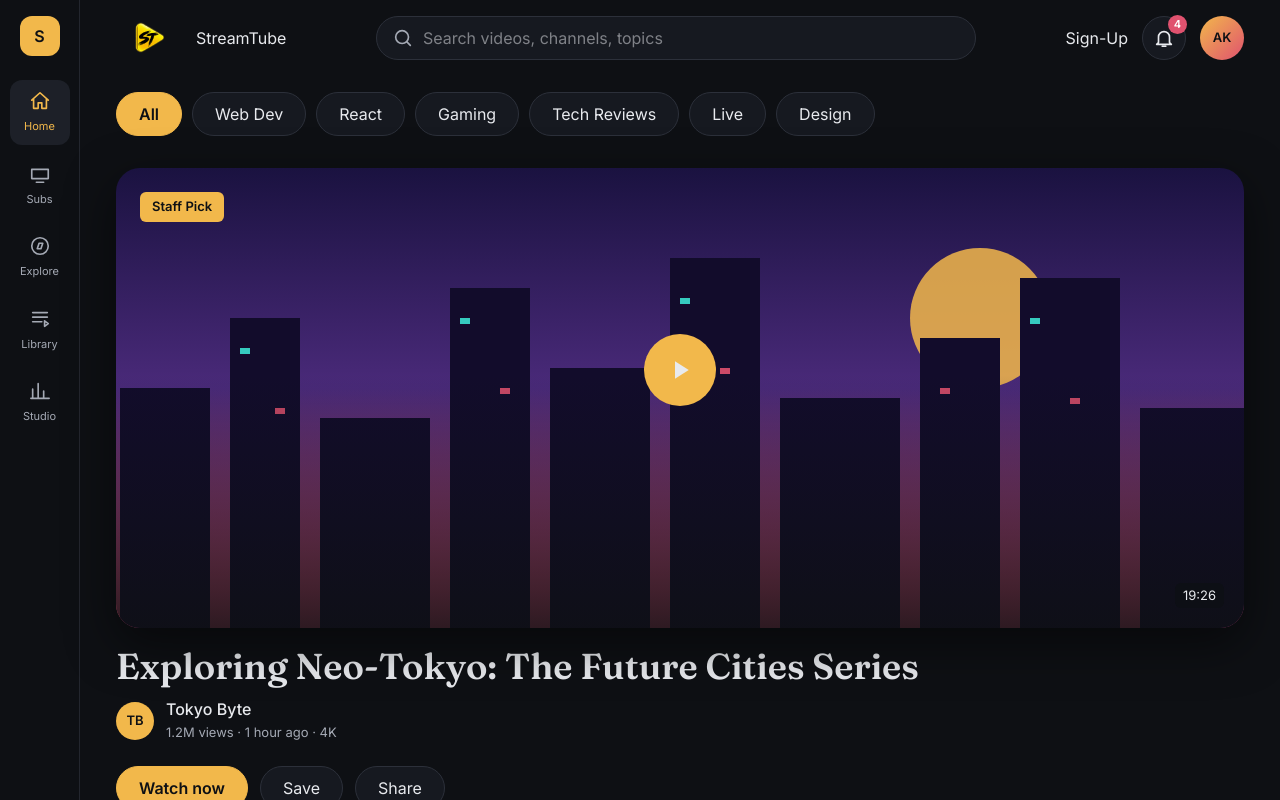
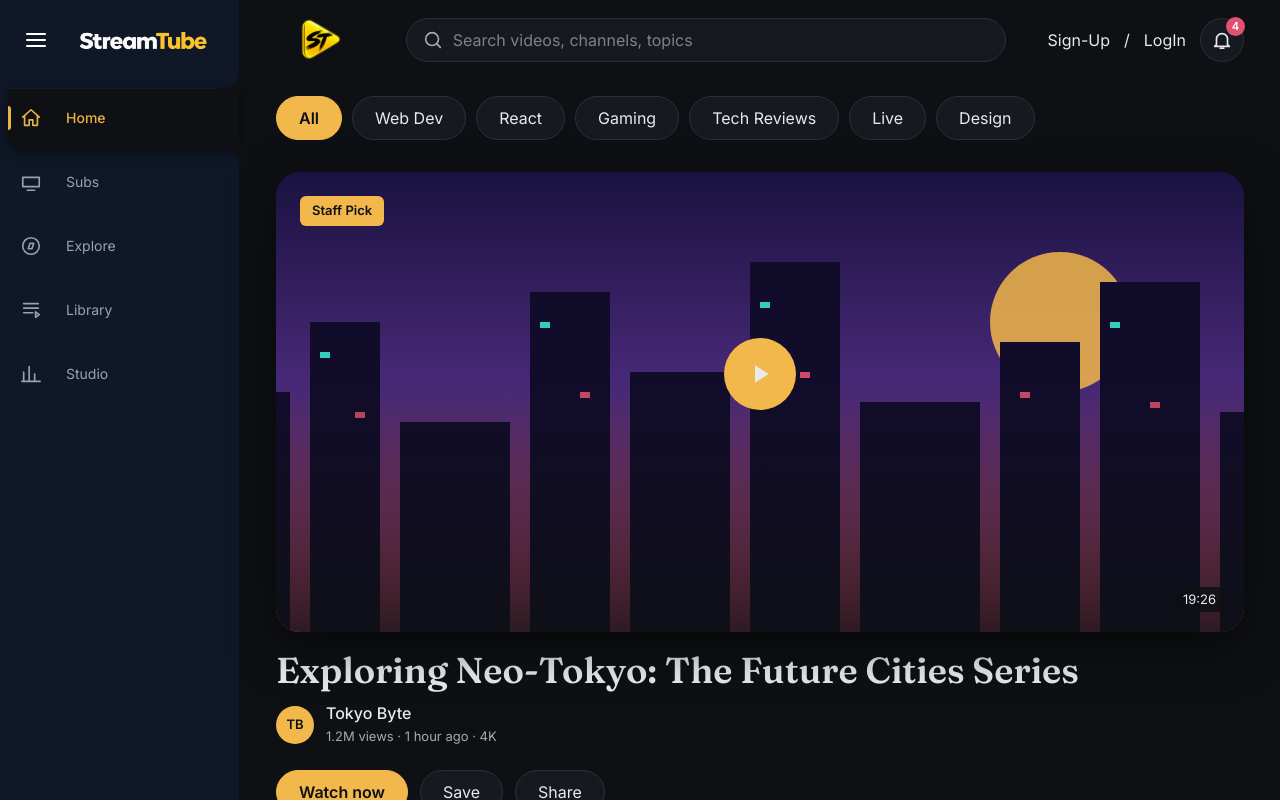
Before and after one commit to dev-manvendra/StreamTube, a React (Vite) app in the folder client/: page / in a window 1280 px wide. Shown: the top 800 px of the page. Built offline with nearby package versions, Linux system fonts and the light colour scheme.

Commit message:
feat: enhance Sidebar and TopBar components with user interaction and navigation improvements

```diff
--- a/client/src/components/Layout.jsx
+++ b/client/src/components/Layout.jsx
@@ -1,5 +1,7 @@
 import { NavLink, useLocation, useNavigate, useSearchParams } from "react-router-dom";
 import { Icon, ICONS } from "./ui";
+import React, {useState} from "react";
+import axios from "axios";
 
 const NAV = [
   ["home", "Home", "/"],
@@ -8,30 +10,120 @@ const NAV = [
   ["library", "Library", "/library"],
   ["studio", "Studio", "/studio"],
 ];
+export const Sidebar = ({ isExpanded, setIsExpanded }) => {
+  const navigate = useNavigate()
+  const { pathname } = useLocation();
 
-export const Sidebar = () => {
-  const { pathname } = useLocation();
   return (
-    <nav className="side" aria-label="Primary">
-      <div className="logo">S</div>
-      {NAV.map(([k, l, path]) => (
+    <nav
+      onMouseEnter={()=>setIsExpanded(true)}
+      onMouseLeave={()=>setIsExpanded(false)}
+      className={`h-full bg-gray-900 text-white transition-all duration-300 flex flex-col pl-2 border-r border-[#0E1014] ${
+        isExpanded ? "w-60" : "w-18"
+      }`}
+      aria-label="Primary"
+    >
+      {/* Header with Hamburger Menu Button */}
+      <div
+
+      className="flex items-center h-20 gap-4 px-2 py-3 mb-2">
+        <button
+          onClick={() => setIsExpanded((prev) => !prev)}
+
+          className={`p-2  text-gray-300 cursor-pointer hover:text-white border-transparent rounded-full hover:bg-gray-800 transition-colors focus:outline-none `}
+          aria-label="Toggle navigation drawer"
+        >
+          <svg
+            className="w-6 h-6 overflow-visible"
+            fill="none"
+            stroke="currentColor"
+            viewBox="0 0 24 24"
+            strokeWidth="2"
+          >
+            {/* Top Line: starts at 60% length, stretches to 100% */}
+            <line
+              x1="3"
+              y1="6"
+              x2="21"
+              y2="6"
+              strokeLinecap="round"
+              className={`transition-transform duration-300 origin-left ${
+                isExpanded ? "scale-x-100" : "scale-x-[0.6]"
+              }`}
+            />
+            {/* Middle Line: starts at 80% length, stretches to 100% */}
+            <line
+              x1="3"
+              y1="12"
+              x2="21"
+              y2="12"
+              strokeLinecap="round"
+              className={`transition-transform duration-300 origin-left ${
+                isExpanded ? "scale-x-100" : "scale-x-[0.8]"
+              }`}
+            />
+            {/* Bottom Line: starts at 40% length, stretches to 100% */}
+            <line
+              x1="3"
+              y1="18"
+              x2="21"
+              y2="18"
+              strokeLinecap="round"
+              className={`transition-transform duration-300 origin-left ${
+                isExpanded ? "scale-x-100" : "scale-x-[0.4]"
+              }`}
+            />
+          </svg>
+        </button>
+        {isExpanded && <img
+        onClick={()=> navigate("/home")}
+         className="h-12 w-auto  cursor-pointer object-contain transition-transform hover:scale-105"
+         src="/StreamTube.png" alt="logo2" />}
+      </div>
+
+      {/* Navigation Links */}
+      <div className=" flex flex-col gap-1">
+        {NAV.map(([k, l, path]) => {
+          const isActive =
+            pathname === path || (k === "home" && pathname.startsWith("/watch"));
+
+          return (
             <NavLink
               key={k}
               to={path}
               end={path === "/"}
-          className={({ isActive }) =>
-            "nav" + (isActive || (k === "home" && pathname.startsWith("/watch")) ? " on" : "")
+             className={({ isActive: linkActive }) =>
+                `relative flex w-full h-15 items-center gap-6 px-3 py-3
+                transition-colors
+                ${
+                  linkActive || isActive
+                    ? "active-link bg-[#0E1014] text-[#E9B443]   font-medium"
+                    : "text-gray-400 hover:bg-gray-800/50 hover:text-white"
+                }
+                ${!isExpanded
+                  ? "flex-col justify-center text-[10px] gap-1 p-2"
+                  : "text-sm"
+                }`
               }
             >
+              {(isActive) && (
+                  <span className=" absolute left-0 top-1/2 -translate-y-1/2
+                  h-6 w-0.75 rounded-r-full bg-[#E9B443]" />
+                )}
+              <div className=" text-xl">
                 <Icon d={ICONS[k]} />
-          {l}
+              </div>
+              {isExpanded &&<span className="truncate">{l}</span>}
             </NavLink>
-      ))}
+          );
+        })}
+      </div>
     </nav>
   );
 };
 
 export const TopBar = () => {
+  const [isLoggedIn, setIsLoggedIn] = useState(false)
   const navigate = useNavigate();
   const { pathname } = useLocation();
   const [searchParams, setSearchParams] = useSearchParams();
@@ -47,17 +139,39 @@ export const TopBar = () => {
     }
   };
 
+  const getUser = async() =>{
+    let user;
+    try {
+      user = await axios.post("/api/v1/users/current-user")
+      console.log(user);
+
+    } catch (error) {
+      console.log(error)
+
+    }
+    return user;
+  }
+
  return (
     <header className="top">
-      <img src="/logo.png" className="h-9 w-auto object-contain transition-transform hover:scale-105" alt="Logo" />
-      <button className="brand" onClick={() => navigate("/")}>StreamTube</button>
+      <img src="/logo.png"
+      onClick={()=>{navigate("/home")}}
+      className="h-12 w-auto object-contain cursor-pointer transition-transform hover:scale-105" alt="Logo" />
       <div className="search">
         <Icon d={ICONS.search} />
         <input aria-label="Search" placeholder="Search videos, channels, topics" value={q} onChange={onSearch} />
       </div>
-      <button className="text-white cursor-pointer" aria-label="Create" onClick={() => navigate("/sign-up")}>Sign-Up</button>
+      {isLoggedIn? (<>
+      {}
+
+      </>):
+      (<>
+      <button className="create text-white hover:text-[#E9B443]!  cursor-pointer" aria-label="Create" onClick={() => navigate("/sign-up")}>Sign-Up</button>
+      <span>/</span>
+      <button className="create text-white hover:text-[#E9B443]! cursor-pointer" aria-label="Create" onClick={() => navigate("/sign-up")}>LogIn</button>
+      </>)}
+
       <button className="ib" aria-label="Notifications, 4 new"><Icon d={ICONS.bell} /><span className="n">4</span></button>
-      <div className="av" style={{ width: 44, height: 44, background: "linear-gradient(135deg,#F2B84B,#E0526F)" }}>AK</div>
     </header>
   );
 };
```
Lines whose indentation alone changed are shown as unchanged.
